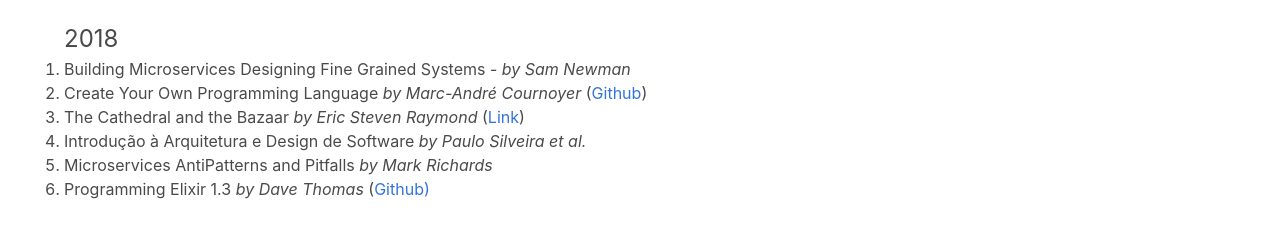
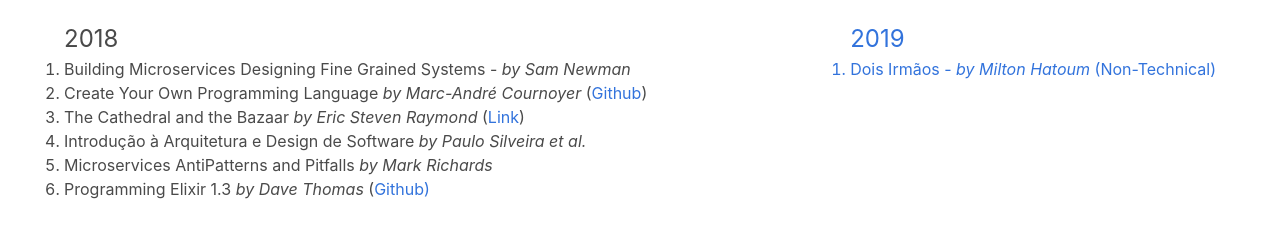
Before and after one commit to Trunkol/Trunkol.github.io, a plain HTML site: page books.html in a window 1280 px wide. Shown: the part 116-354 px from the top of the page. Drawn offline with nearby package versions, Linux system fonts and the light colour scheme.

Commit message:
add books

```diff
--- a/books.html
+++ b/books.html
@@ -32,6 +32,13 @@
                     </ol>
                 </div>
 
+                <div class="column">
+                    <h2 class="is-size-4">2019</h2>
+                    <ol>
+                        <li>Dois Irmãos - <i>by Milton Hatoum</i> (Non-Technical)</li>
+                    </ol>
+                </div>
+
                     <!--
                          <div class="column">
                             <h2 class="is-size-4">2019</h2>
```
Also changed, not shown: spotify.html (+2 -2 lines).
